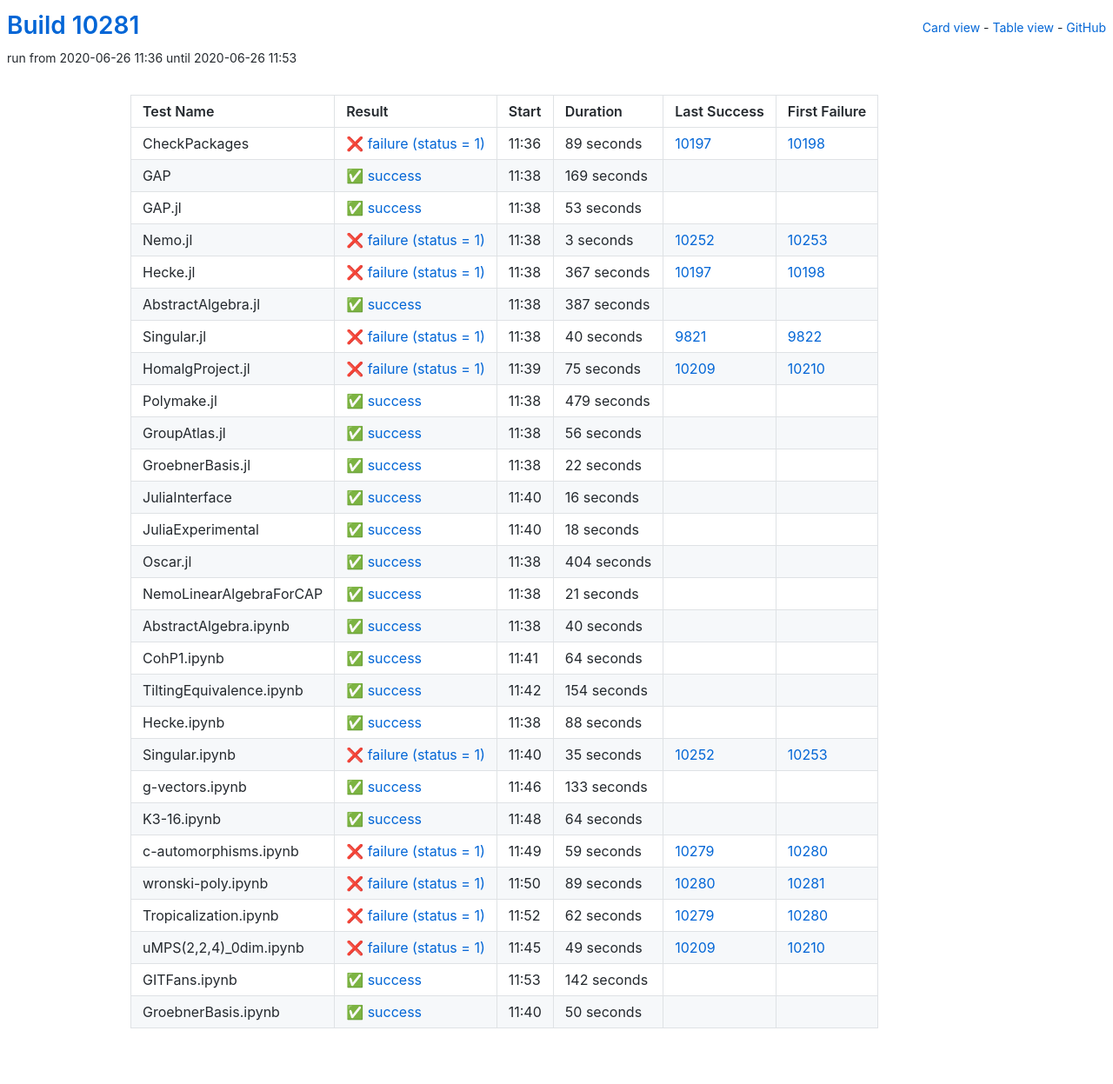
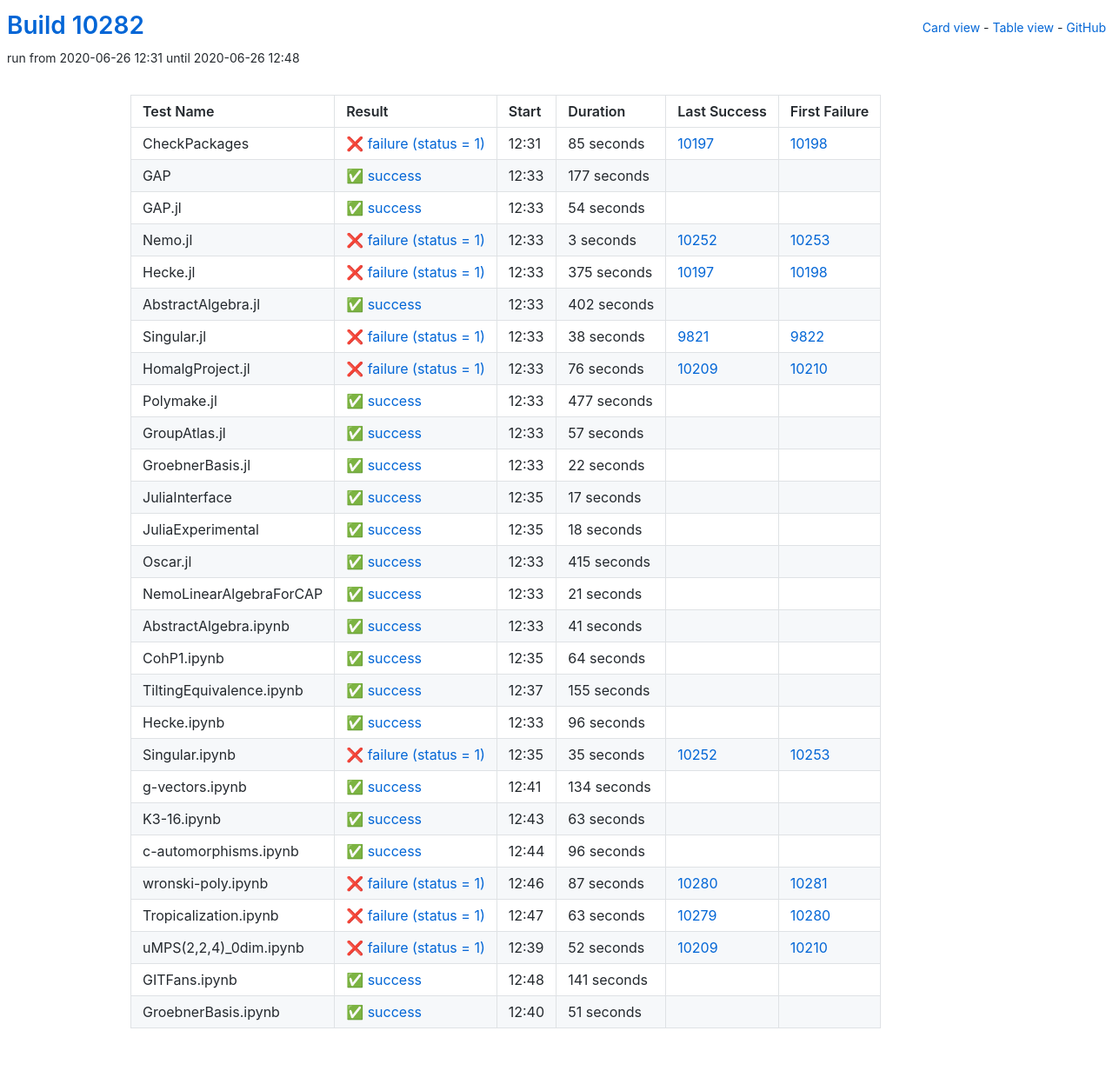
Before and after one commit to oscar-system/oscar-ci-status, a Jekyll site: the page built from table.html, in a window 1280 px wide. Shown: the whole page at 87% size. Built offline with Jekyll 4.4.1, drawn with Linux system fonts in a browser that asks for light colours.

Commit message:
Build #10282

```diff
--- a/_data/ci.yml
+++ b/_data/ci.yml
@@ -1,6 +1,6 @@
 ---
-build: 10281
-build_url: https://oscarci.mathematik.uni-kl.de/job/oscar/10281/
+build: 10282
+build_url: https://oscarci.mathematik.uni-kl.de/job/oscar/10282/
 job: oscar
 organization: oscar-system
 repo: oscar-ci-status
@@ -8,44 +8,44 @@
 tests:
 - name: CheckPackages
   id: checkpackages
-  log: https://oscarci.mathematik.uni-kl.de/job/oscar/10281/artifact/logs/build-10281/CheckPackages.log
-  start: 2020-06-26 11:36
+  log: https://oscarci.mathematik.uni-kl.de/job/oscar/10282/artifact/logs/build-10282/CheckPackages.log
+  start: 2020-06-26 12:31
   success: false
   exitcode: 1
   status: failure
-  duration: 89
+  duration: 85
   last_success: 10197
   last_success_url: https://oscarci.mathematik.uni-kl.de/job/oscar/10197/
   first_failure: 10198
   first_failure_url: https://oscarci.mathematik.uni-kl.de/job/oscar/10198/
 - name: GAP
   id: gap
-  log: https://oscarci.mathematik.uni-kl.de/job/oscar/10281/artifact/logs/build-10281/GAP.log
-  start: 2020-06-26 11:38
+  log: https://oscarci.mathematik.uni-kl.de/job/oscar/10282/artifact/logs/build-10282/GAP.log
+  start: 2020-06-26 12:33
   success: true
   exitcode: 0
   status: success
-  duration: 169
+  duration: 177
   last_success: false
   last_success_url:
   first_failure: false
   first_failure_url:
 - name: GAP.jl
   id: gap-jl
-  log: https://oscarci.mathematik.uni-kl.de/job/oscar/10281/artifact/logs/build-10281/GAP.jl.log
-  start: 2020-06-26 11:38
+  log: https://oscarci.mathematik.uni-kl.de/job/oscar/10282/artifact/logs/build-10282/GAP.jl.log
+  start: 2020-06-26 12:33
   success: true
   exitcode: 0
   status: success
-  duration: 53
+  duration: 54
   last_success: false
   last_success_url:
   first_failure: false
   first_failure_url:
 - name: Nemo.jl
   id: nemo-jl
-  log: https://oscarci.mathematik.uni-kl.de/job/oscar/10281/artifact/logs/build-10281/Nemo.jl.log
-  start: 2020-06-26 11:38
+  log: https://oscarci.mathematik.uni-kl.de/job/oscar/10282/artifact/logs/build-10282/Nemo.jl.log
+  start: 2020-06-26 12:33
   success: false
   exitcode: 1
   status: failure
@@ -56,80 +56,80 @@
   first_failure_url: https://oscarci.mathematik.uni-kl.de/job/oscar/10253/
 - name: Hecke.jl
   id: hecke-jl
-  log: https://oscarci.mathematik.uni-kl.de/job/oscar/10281/artifact/logs/build-10281/Hecke.jl.log
-  start: 2020-06-26 11:38
+  log: https://oscarci.mathematik.uni-kl.de/job/oscar/10282/artifact/logs/build-10282/Hecke.jl.log
+  start: 2020-06-26 12:33
   success: false
   exitcode: 1
   status: failure
-  duration: 367
+  duration: 375
   last_success: 10197
   last_success_url: https://oscarci.mathematik.uni-kl.de/job/oscar/10197/
   first_failure: 10198
   first_failure_url: https://oscarci.mathematik.uni-kl.de/job/oscar/10198/
 - name: AbstractAlgebra.jl
   id: abstractalgebra-jl
-  log: https://oscarci.mathematik.uni-kl.de/job/oscar/10281/artifact/logs/build-10281/AbstractAlgebra.jl.log
-  start: 2020-06-26 11:38
+  log: https://oscarci.mathematik.uni-kl.de/job/oscar/10282/artifact/logs/build-10282/AbstractAlgebra.jl.log
+  start: 2020-06-26 12:33
   success: true
   exitcode: 0
   status: success
-  duration: 387
+  duration: 402
   last_success: false
   last_success_url:
   first_failure: false
   first_failure_url:
 - name: Singular.jl
   id: singular-jl
-  log: https://oscarci.mathematik.uni-kl.de/job/oscar/10281/artifact/logs/build-10281/Singular.jl.log
-  start: 2020-06-26 11:38
+  log: https://oscarci.mathematik.uni-kl.de/job/oscar/10282/artifact/logs/build-10282/Singular.jl.log
+  start: 2020-06-26 12:33
   success: false
   exitcode: 1
   status: failure
-  duration: 40
+  duration: 38
   last_success: 9821
   last_success_url: https://oscarci.mathematik.uni-kl.de/job/oscar/9821/
   first_failure: 9822
   first_failure_url: https://oscarci.mathematik.uni-kl.de/job/oscar/9822/
 - name: HomalgProject.jl
   id: homalgproject-jl
-  log: https://oscarci.mathematik.uni-kl.de/job/oscar/10281/artifact/logs/build-10281/HomalgProject.jl.log
-  start: 2020-06-26 11:39
+  log: https://oscarci.mathematik.uni-kl.de/job/oscar/10282/artifact/logs/build-10282/HomalgProject.jl.log
+  start: 2020-06-26 12:33
   success: false
   exitcode: 1
   status: failure
-  duration: 75
+  duration: 76
   last_success: 10209
   last_success_url: https://oscarci.mathematik.uni-kl.de/job/oscar/10209/
   first_failure: 10210
   first_failure_url: https://oscarci.mathematik.uni-kl.de/job/oscar/10210/
 - name: Polymake.jl
   id: polymake-jl
-  log: https://oscarci.mathematik.uni-kl.de/job/oscar/10281/artifact/logs/build-10281/Polymake.jl.log
-  start: 2020-06-26 11:38
+  log: https://oscarci.mathematik.uni-kl.de/job/oscar/10282/artifact/logs/build-10282/Polymake.jl.log
+  start: 2020-06-26 12:33
   success: true
   exitcode: 0
   status: success
-  duration: 479
+  duration: 477
   last_success: false
   last_success_url:
   first_failure: false
   first_failure_url:
 - name: GroupAtlas.jl
   id: groupatlas-jl
-  log: https://oscarci.mathematik.uni-kl.de/job/oscar/10281/artifact/logs/build-10281/GroupAtlas.jl.log
-  start: 2020-06-26 11:38
+  log: https://oscarci.mathematik.uni-kl.de/job/oscar/10282/artifact/logs/build-10282/GroupAtlas.jl.log
+  start: 2020-06-26 12:33
   success: true
   exitcode: 0
   status: success
-  duration: 56
+  duration: 57
   last_success: false
   last_success_url:
   first_failure: false
   first_failure_url:
 - name: GroebnerBasis.jl
   id: groebnerbasis-jl
-  log: https://oscarci.mathematik.uni-kl.de/job/oscar/10281/artifact/logs/build-10281/GroebnerBasis.jl.log
-  start: 2020-06-26 11:38
+  log: https://oscarci.mathematik.uni-kl.de/job/oscar/10282/artifact/logs/build-10282/GroebnerBasis.jl.log
+  start: 2020-06-26 12:33
   success: true
   exitcode: 0
   status: success
@@ -140,20 +140,20 @@
   first_failure_url:
 - name: JuliaInterface
   id: juliainterface
-  log: https://oscarci.mathematik.uni-kl.de/job/oscar/10281/artifact/logs/build-10281/JuliaInterface.log
-  start: 2020-06-26 11:40
+  log: https://oscarci.mathematik.uni-kl.de/job/oscar/10282/artifact/logs/build-10282/JuliaInterface.log
+  start: 2020-06-26 12:35
   success: true
   exitcode: 0
   status: success
-  duration: 16
+  duration: 17
   last_success: false
   last_success_url:
   first_failure: false
   first_failure_url:
 - name: JuliaExperimental
   id: juliaexperimental
-  log: https://oscarci.mathematik.uni-kl.de/job/oscar/10281/artifact/logs/build-10281/JuliaExperimental.log
-  start: 2020-06-26 11:40
+  log: https://oscarci.mathematik.uni-kl.de/job/oscar/10282/artifact/logs/build-10282/JuliaExperimental.log
+  start: 2020-06-26 12:35
   success: true
   exitcode: 0
   status: success
@@ -164,20 +164,20 @@
   first_failure_url:
 - name: Oscar.jl
   id: oscar-jl
-  log: https://oscarci.mathematik.uni-kl.de/job/oscar/10281/artifact/logs/build-10281/Oscar.jl.log
-  start: 2020-06-26 11:38
+  log: https://oscarci.mathematik.uni-kl.de/job/oscar/10282/artifact/logs/build-10282/Oscar.jl.log
+  start: 2020-06-26 12:33
   success: true
   exitcode: 0
   status: success
-  duration: 404
+  duration: 415
   last_success: false
   last_success_url:
   first_failure: false
   first_failure_url:
 - name: NemoLinearAlgebraForCAP
   id: nemolinearalgebraforcap
-  log: https://oscarci.mathematik.uni-kl.de/job/oscar/10281/artifact/logs/build-10281/NemoLinearAlgebraForCAP.log
-  start: 2020-06-26 11:38
+  log: https://oscarci.mathematik.uni-kl.de/job/oscar/10282/artifact/logs/build-10282/NemoLinearAlgebraForCAP.log
+  start: 2020-06-26 12:33
   success: true
   exitcode: 0
   status: success
@@ -188,20 +188,20 @@
   first_failure_url:
 - name: AbstractAlgebra.ipynb
   id: abstractalgebra-ipynb
-  log: https://oscarci.mathematik.uni-kl.de/job/oscar/10281/artifact/logs/build-10281/AbstractAlgebra.ipynb.log
-  start: 2020-06-26 11:38
+  log: https://oscarci.mathematik.uni-kl.de/job/oscar/10282/artifact/logs/build-10282/AbstractAlgebra.ipynb.log
+  start: 2020-06-26 12:33
   success: true
   exitcode: 0
   status: success
-  duration: 40
+  duration: 41
   last_success: false
   last_success_url:
   first_failure: false
   first_failure_url:
 - name: CohP1.ipynb
   id: cohp1-ipynb
-  log: https://oscarci.mathematik.uni-kl.de/job/oscar/10281/artifact/logs/build-10281/CohP1.ipynb.log
-  start: 2020-06-26 11:41
+  log: https://oscarci.mathematik.uni-kl.de/job/oscar/10282/artifact/logs/build-10282/CohP1.ipynb.log
+  start: 2020-06-26 12:35
   success: true
   exitcode: 0
   status: success
@@ -212,32 +212,32 @@
   first_failure_url:
 - name: TiltingEquivalence.ipynb
   id: tiltingequivalence-ipynb
-  log: https://oscarci.mathematik.uni-kl.de/job/oscar/10281/artifact/logs/build-10281/TiltingEquivalence.ipynb.log
-  start: 2020-06-26 11:42
+  log: https://oscarci.mathematik.uni-kl.de/job/oscar/10282/artifact/logs/build-10282/TiltingEquivalence.ipynb.log
+  start: 2020-06-26 12:37
   success: true
   exitcode: 0
   status: success
-  duration: 154
+  duration: 155
   last_success: false
   last_success_url:
   first_failure: false
   first_failure_url:
 - name: Hecke.ipynb
   id: hecke-ipynb
-  log: https://oscarci.mathematik.uni-kl.de/job/oscar/10281/artifact/logs/build-10281/Hecke.ipynb.log
-  start: 2020-06-26 11:38
+  log: https://oscarci.mathematik.uni-kl.de/job/oscar/10282/artifact/logs/build-10282/Hecke.ipynb.log
+  start: 2020-06-26 12:33
   success: true
   exitcode: 0
   status: success
-  duration: 88
+  duration: 96
   last_success: false
   last_success_url:
   first_failure: false
   first_failure_url:
 - name: Singular.ipynb
   id: singular-ipynb
-  log: https://oscarci.mathematik.uni-kl.de/job/oscar/10281/artifact/logs/build-10281/Singular.ipynb.log
-  start: 2020-06-26 11:40
+  log: https://oscarci.mathematik.uni-kl.de/job/oscar/10282/artifact/logs/build-10282/Singular.ipynb.log
+  start: 2020-06-26 12:35
   success: false
   exitcode: 1
   status: failure
@@ -248,96 +248,96 @@
   first_failure_url: https://oscarci.mathematik.uni-kl.de/job/oscar/10253/
 - name: g-vectors.ipynb
   id: g-vectors-ipynb
-  log: https://oscarci.mathematik.uni-kl.de/job/oscar/10281/artifact/logs/build-10281/g-vectors.ipynb.log
-  start: 2020-06-26 11:46
+  log: https://oscarci.mathematik.uni-kl.de/job/oscar/10282/artifact/logs/build-10282/g-vectors.ipynb.log
+  start: 2020-06-26 12:41
   success: true
   exitcode: 0
   status: success
-  duration: 133
+  duration: 134
   last_success: false
   last_success_url:
   first_failure: false
   first_failure_url:
 - name: K3-16.ipynb
   id: k3-16-ipynb
-  log: https://oscarci.mathematik.uni-kl.de/job/oscar/10281/artifact/logs/build-10281/K3-16.ipynb.log
-  start: 2020-06-26 11:48
+  log: https://oscarci.mathematik.uni-kl.de/job/oscar/10282/artifact/logs/build-10282/K3-16.ipynb.log
+  start: 2020-06-26 12:43
   success: true
   exitcode: 0
   status: success
-  duration: 64
+  duration: 63
   last_success: false
   last_success_url:
   first_failure: false
   first_failure_url:
 - name: c-automorphisms.ipynb
   id: c-automorphisms-ipynb
-  log: https://oscarci.mathematik.uni-kl.de/job/oscar/10281/artifact/logs/build-10281/c-automorphisms.ipynb.log
-  start: 2020-06-26 11:49
+  log: https://oscarci.mathematik.uni-kl.de/job/oscar/10282/artifact/logs/build-10282/c-automorphisms.ipynb.log
+  start: 2020-06-26 12:44
+  success: true
+  exitcode: 0
+  status: success
+  duration: 96
+  last_success: false
+  last_success_url:
+  first_failure: false
+  first_failure_url:
+- name: wronski-poly.ipynb
+  id: wronski-poly-ipynb
+  log: https://oscarci.mathematik.uni-kl.de/job/oscar/10282/artifact/logs/build-10282/wronski-poly.ipynb.log
+  start: 2020-06-26 12:46
   success: false
   exitcode: 1
   status: failure
-  duration: 59
-  last_success: 10279
-  last_success_url: https://oscarci.mathematik.uni-kl.de/job/oscar/10279/
-  first_failure: 10280
-  first_failure_url: https://oscarci.mathematik.uni-kl.de/job/oscar/10280/
-- name: wronski-poly.ipynb
-  id: wronski-poly-ipynb
-  log: https://oscarci.mathematik.uni-kl.de/job/oscar/10281/artifact/logs/build-10281/wronski-poly.ipynb.log
-  start: 2020-06-26 11:50
-  success: false
-  exitcode: 1
-  status: failure
-  duration: 89
+  duration: 87
   last_success: 10280
   last_success_url: https://oscarci.mathematik.uni-kl.de/job/oscar/10280/
   first_failure: 10281
   first_failure_url: https://oscarci.mathematik.uni-kl.de/job/oscar/10281/
 - name: Tropicalization.ipynb
   id: tropicalization-ipynb
-  log: https://oscarci.mathematik.uni-kl.de/job/oscar/10281/artifact/logs/build-10281/Tropicalization.ipynb.log
-  start: 2020-06-26 11:52
+  log: https://oscarci.mathematik.uni-kl.de/job/oscar/10282/artifact/logs/build-10282/Tropicalization.ipynb.log
+  start: 2020-06-26 12:47
   success: false
   exitcode: 1
   status: failure
-  duration: 62
+  duration: 63
   last_success: 10279
   last_success_url: https://oscarci.mathematik.uni-kl.de/job/oscar/10279/
   first_failure: 10280
   first_failure_url: https://oscarci.mathematik.uni-kl.de/job/oscar/10280/
 - name: uMPS(2,2,4)_0dim.ipynb
   id: umps-2-2-4-0dim-ipynb
-  log: https://oscarci.mathematik.uni-kl.de/job/oscar/10281/artifact/logs/build-10281/uMPS-2-2-4-_0dim.ipynb.log
-  start: 2020-06-26 11:45
+  log: https://oscarci.mathematik.uni-kl.de/job/oscar/10282/artifact/logs/build-10282/uMPS-2-2-4-_0dim.ipynb.log
+  start: 2020-06-26 12:39
   success: false
   exitcode: 1
   status: failure
-  duration: 49
+  duration: 52
   last_success: 10209
   last_success_url: https://oscarci.mathematik.uni-kl.de/job/oscar/10209/
   first_failure: 10210
   first_failure_url: https://oscarci.mathematik.uni-kl.de/job/oscar/10210/
 - name: GITFans.ipynb
   id: gitfans-ipynb
-  log: https://oscarci.mathematik.uni-kl.de/job/oscar/10281/artifact/logs/build-10281/GITFans.ipynb.log
-  start: 2020-06-26 11:53
+  log: https://oscarci.mathematik.uni-kl.de/job/oscar/10282/artifact/logs/build-10282/GITFans.ipynb.log
+  start: 2020-06-26 12:48
   success: true
   exitcode: 0
   status: success
-  duration: 142
+  duration: 141
   last_success: false
   last_success_url:
   first_failure: false
   first_failure_url:
 - name: GroebnerBasis.ipynb
   id: groebnerbasis-ipynb
-  log: https://oscarci.mathematik.uni-kl.de/job/oscar/10281/artifact/logs/build-10281/GroebnerBasis.ipynb.log
-  start: 2020-06-26 11:40
+  log: https://oscarci.mathematik.uni-kl.de/job/oscar/10282/artifact/logs/build-10282/GroebnerBasis.ipynb.log
+  start: 2020-06-26 12:40
   success: true
   exitcode: 0
   status: success
-  duration: 50
+  duration: 51
   last_success: false
   last_success_url:
   first_failure: false
```
Also changed, not shown: README.md.
